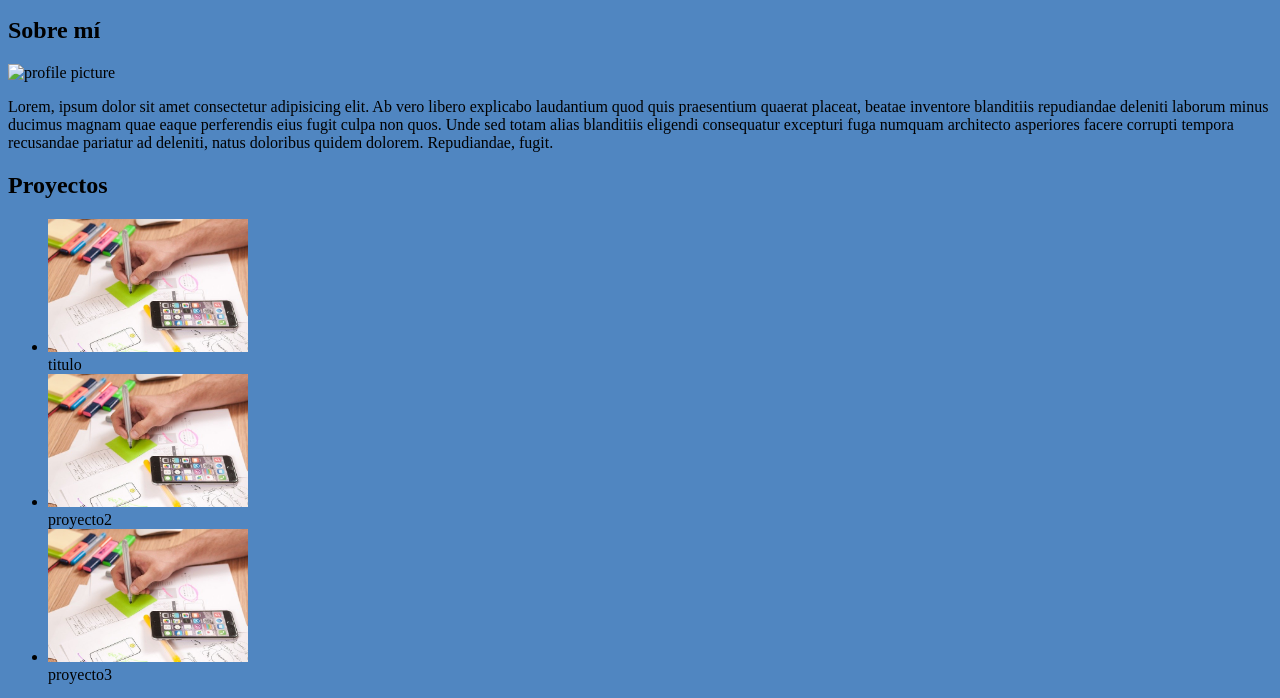
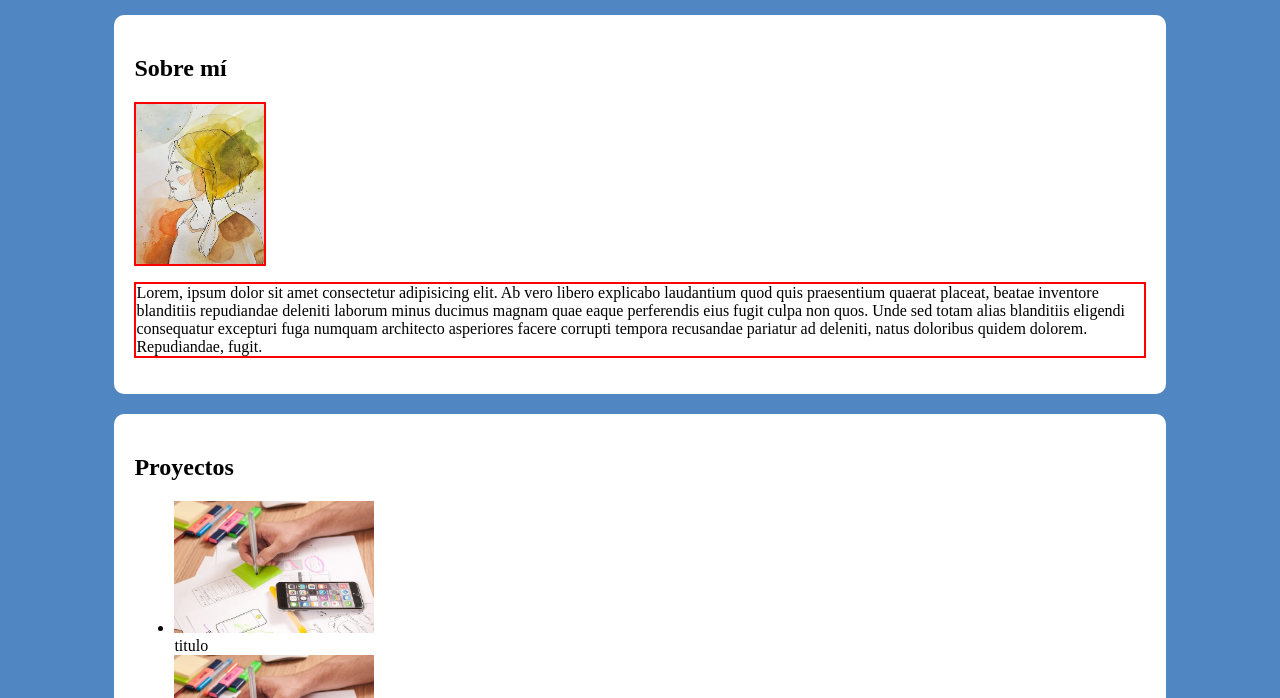
Before and after one commit to dtisoy/myPortfolio, a plain HTML site: page index.html in a window 1280 px wide. Shown: the part 102-800 px from the top of the page. Drawn offline with Linux system fonts and the light colour scheme.

Commit message:
diseño de tarjetas

```diff
--- a/estilos/estilos.css
+++ b/estilos/estilos.css
@@ -19,3 +19,26 @@ header .descripcion-principal {
     font-size: 1.1em;
     text-align: center;
 }
+
+/* Sobre mi */
+
+.tarjeta {
+    width: 80%;
+    margin: 0 auto;
+    background-color: #fff;
+    border-radius: 10px;
+    padding: 20px;
+    margin-bottom: 20px;
+}
+.foto-perfil{
+    width: 8em;
+    height: 10em;
+    border: 2px solid red;
+}
+.foto-perfil img {
+    width: 100%;
+    height: 100%;
+}
+article .perfil-profesional {
+    border: 2px solid red;
+}
--- a/index.html
+++ b/index.html
@@ -17,18 +17,19 @@
             informaci&oacute;n</p>
     </header>
     <main>
-        <section>
+        <section class="tarjeta">
             <article>
                 <h2>Sobre m&iacute;</h2>
-                <div><img src="img/puppy.jpg" alt="profile picture" width="100px"></div>
-                <p>Lorem, ipsum dolor sit amet consectetur adipisicing elit. Ab vero libero explicabo laudantium quod
+                <div class="foto-perfil"><img src="img/profile.jpg" alt="profile picture"></div>
+                <p class="perfil-profesional">Lorem, ipsum dolor sit amet consectetur adipisicing elit. Ab vero libero
+                    explicabo laudantium quod
                     quis praesentium quaerat placeat, beatae inventore blanditiis repudiandae deleniti laborum minus
                     ducimus magnam quae eaque perferendis eius fugit culpa non quos. Unde sed totam alias blanditiis
                     eligendi consequatur excepturi fuga numquam architecto asperiores facere corrupti tempora recusandae
                     pariatur ad deleniti, natus doloribus quidem dolorem. Repudiandae, fugit.</p>
             </article>
         </section>
-        <section>
+        <section class="tarjeta">
             <article>
                 <h2>Proyectos</h2>
                 <ul>
@@ -44,7 +45,7 @@
                 </ul>
             </article>
         </section>
-        <section>
+        <section class="tarjeta">
             <article>
                 <h2>Educaci&oacute;n</h2>
                 <ul>
@@ -66,7 +67,7 @@
                 </ul>
             </article>
         </section>
-        <section>
+        <section class="tarjeta">
             <article>
                 <h2>Idiomas</h2>
                 <ul>
```
Also changed, not shown: img/profile.jpg (added).
